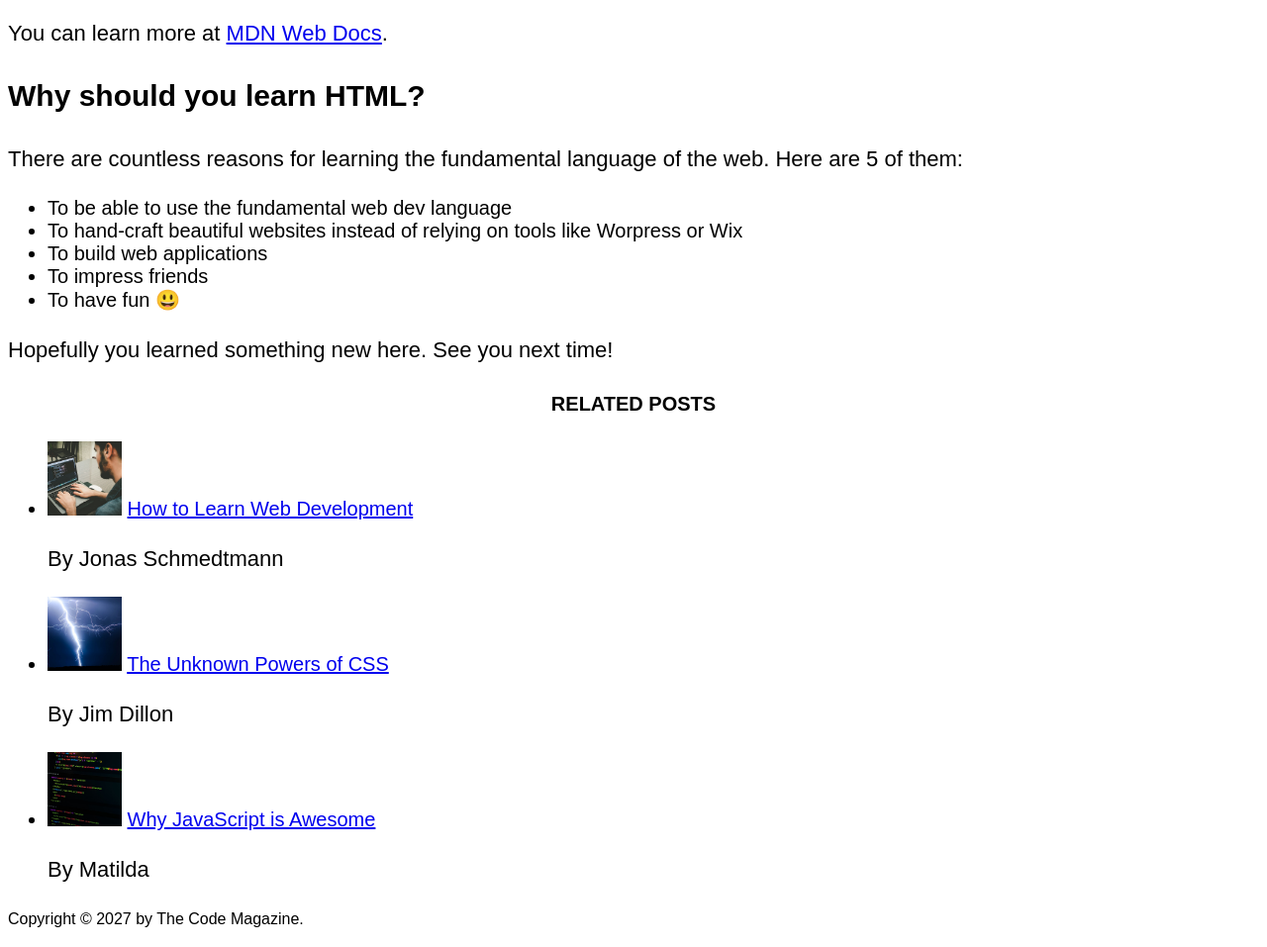
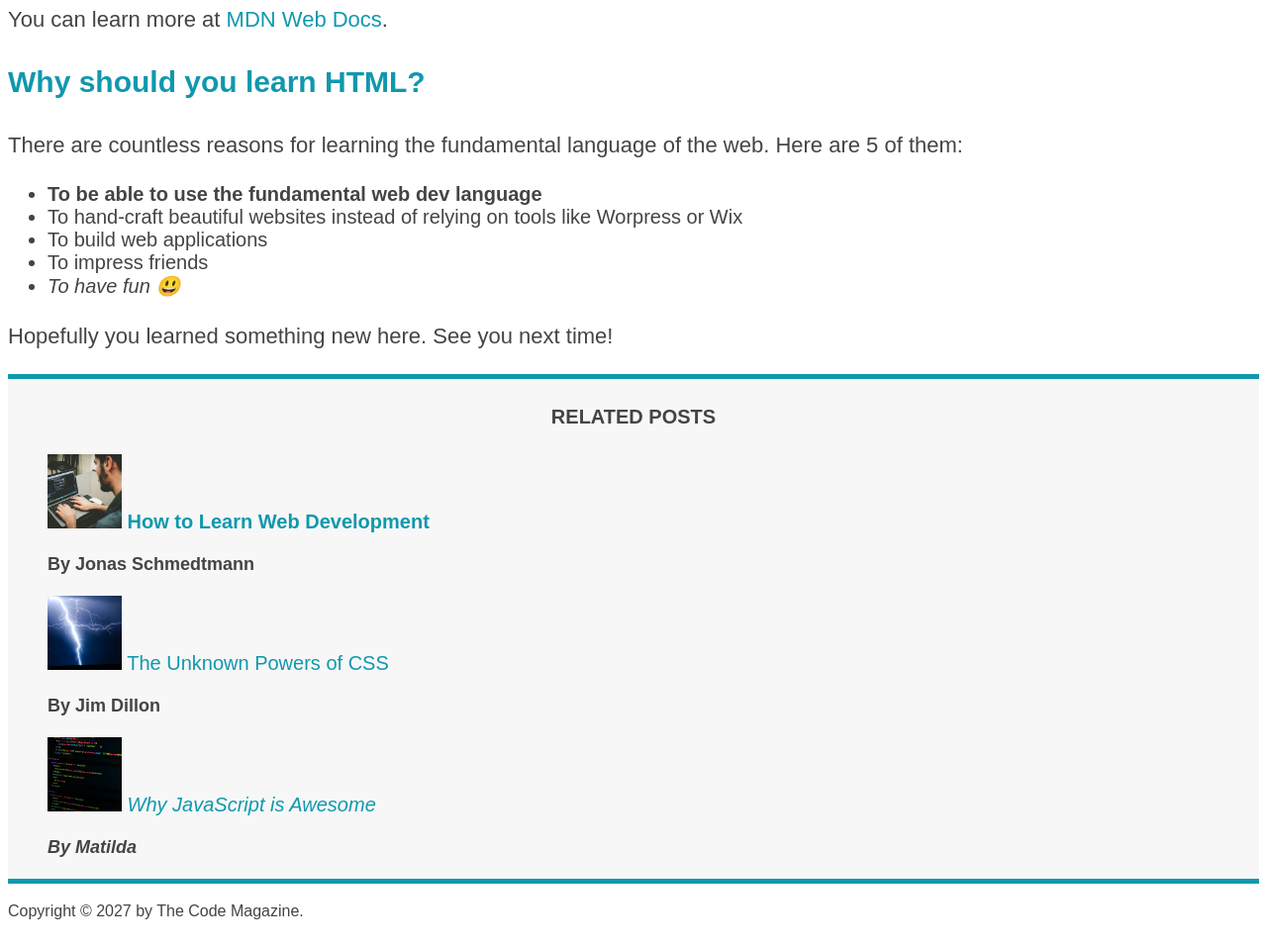
Before and after one commit to ashwini1990-23/HTML-CSS, a plain HTML site: page CSS-Fundamentals-Sec3/index.html in a window 1280 px wide. Shown: the part 1072-2029 px from the top of the page at 99% size. Drawn offline with Linux system fonts and the light colour scheme.

Commit message:
Adding CSS code for colors, pseudo classes and styling hyperlinks

```diff
--- a/CSS-Fundamentals-Sec3/index.html
+++ b/CSS-Fundamentals-Sec3/index.html
@@ -16,7 +16,7 @@
     <h6>The Basic Language of the Web: HTML</h6>
     -->
 
-    <header>
+    <header class="main-header">
       <h1>📘 The Code Magazine</h1>
 
       <nav>
@@ -38,7 +38,9 @@
           width="50"
         />
 
-        <p>Posted by <strong>Laura Jones</strong> on Monday, June 21st 2027</p>
+        <p id="author">
+          Posted by <strong>Laura Jones</strong> on Monday, June 21st 2027
+        </p>
 
         <img
           src="img/post-img.jpg"
@@ -75,7 +77,7 @@
       <p>In HTML, each element is made up of 3 parts:</p>
 
       <ol>
-        <li>The opening tag</li>
+        <li class="first-li">The opening tag</li>
         <li>The closing tag</li>
         <li>The actual element</li>
       </ol>
@@ -97,7 +99,9 @@
       </p>
 
       <ul>
-        <li>To be able to use the fundamental web dev language</li>
+        <li class="first-li">
+          To be able to use the fundamental web dev language
+        </li>
         <li>
           To hand-craft beautiful websites instead of relying on tools like
           Worpress or Wix
@@ -113,7 +117,7 @@
     <aside>
       <h4>Related posts</h4>
 
-      <ul>
+      <ul class="related">
         <li>
           <img
             src="img/related-1.jpg"
@@ -122,12 +126,12 @@
             width="75"
           />
           <a href="#">How to Learn Web Development</a>
-          <p>By Jonas Schmedtmann</p>
+          <p class="related-author">By Jonas Schmedtmann</p>
         </li>
         <li>
           <img src="img/related-2.jpg" alt="Lightning" width="75" heigth="75" />
           <a href="#">The Unknown Powers of CSS</a>
-          <p>By Jim Dillon</p>
+          <p class="related-author">By Jim Dillon</p>
         </li>
         <li>
           <img
@@ -137,13 +141,13 @@
             height="75"
           />
           <a href="#">Why JavaScript is Awesome</a>
-          <p>By Matilda</p>
+          <p class="related-author">By Matilda</p>
         </li>
       </ul>
     </aside>
 
     <footer>
-      <p>Copyright &copy; 2027 by The Code Magazine.</p>
+      <p id="copyright">Copyright &copy; 2027 by The Code Magazine.</p>
     </footer>
   </body>
 </html>
--- a/CSS-Fundamentals-Sec3/style.css
+++ b/CSS-Fundamentals-Sec3/style.css
@@ -6,8 +6,15 @@ h4,
 p,
 li {
   font-family: sans-serif;
+  color: #444;
 }
 /*  */
+
+h1,
+h2,
+h3 {
+  color: #1098ad;
+}
 
 h1 {
   font-size: 26px;
@@ -39,10 +46,93 @@ li {
 }
 
 /* Descendent Selector */
-footer p {
+/* footer p {
+  font-size: 16px;
+} */
+
+/* article header p {
+  font-style: italic;
+} */
+
+#author {
+  font-style: italic;
+  font-size: 18px;
+}
+
+#copyright {
   font-size: 16px;
 }
 
-article header p {
+.related-author {
+  font-size: 18px;
+  font-weight: bold;
+}
+
+/* ul {
+  list-style: none;
+} */
+
+.related {
+  list-style: none;
+}
+
+.main-header {
+  background-color: #f7f7f7;
+}
+
+aside {
+  background-color: #f7f7f7;
+  /* border: 5px solid #1098ad; */
+  border-top: 5px solid #1098ad;
+  border-bottom: 5px solid #1098ad;
+}
+
+/* body {
+  background-color: antiquewhite;
+} */
+
+/* .first-li {
+  font-weight: bold;
+} */
+
+/* Pseudo class */
+li:first-child {
+  font-weight: bold;
+}
+
+li:last-child {
   font-style: italic;
 }
+
+li:nth-child(3) {
+  /* nth-child(odd/even) */
+  /* color: red; */
+}
+
+/* Misconception: this wont work! */
+article p:first-child {
+  color: red;
+}
+
+/* Styling hyperlinks */
+a:link {
+  color: #1098ad;
+  text-decoration: none;
+}
+
+a:visited {
+  /* color: #777; */
+  color: #1098ad;
+}
+
+a:hover {
+  color: orangered;
+  font-weight: bold;
+  text-decoration: underline orangered;
+}
+
+a:active {
+  background-color: black;
+  font-style: italic;
+}
+/* above 4 states should be defined in exact order- LVHA(Link Visited Hover Active) */
```
